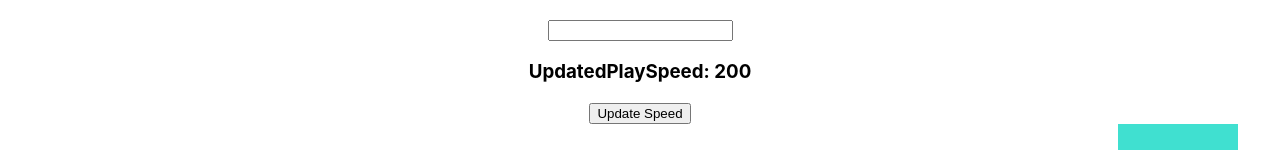
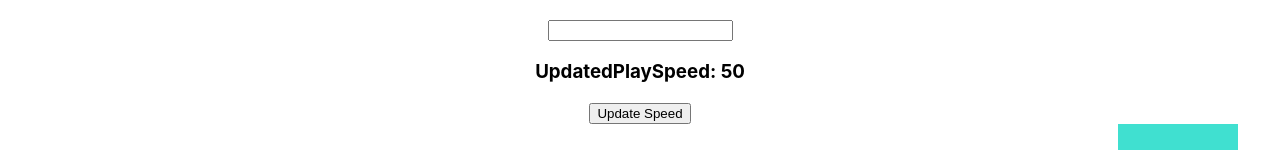
Before and after one commit to Hugo-coder-hjh/VisualSorting, a React (Create React App) app: page / in a window 1280 px wide. Shown: the part 271-421 px from the top of the page. Built offline with nearby package versions, Linux system fonts and the light colour scheme.

Commit message:
updateSpeed

```diff
--- a/src/SortingVisualizer/SortingVisualizer.jsx
+++ b/src/SortingVisualizer/SortingVisualizer.jsx
@@ -36,7 +36,7 @@ export default function SortingVisualizer() {
   };
 
   const [bufferSpeed, setBufferSpeed] = useState('');
-  const [ANIMATION_SPEED_MS, setANIMATION_SPEED_MS] = useState('200');
+  const [ANIMATION_SPEED_MS, setANIMATION_SPEED_MS] = useState('50');
   const handleBuffer = (event) => {
     setBufferSpeed(event.target.value);
   };
```
